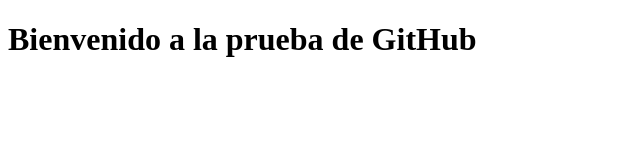
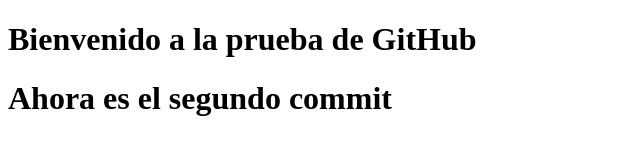
Before and after one commit to luisneyra93/pagina-web, a plain HTML site: page index.html in a window 1280 px wide. Shown: the whole page, without its empty margins (0-640 px from the left). Drawn offline with Linux system fonts and the light colour scheme.

Commit message:
Segundo commit
Esta es el segundo commit

```diff
--- a/index.html
+++ b/index.html
@@ -6,5 +6,6 @@
 </head>
 <body>
 		<h1>Bienvenido a la prueba de GitHub</h1>
+		<h1>Ahora es el segundo commit</h1>
 </body>
 </html>
```
